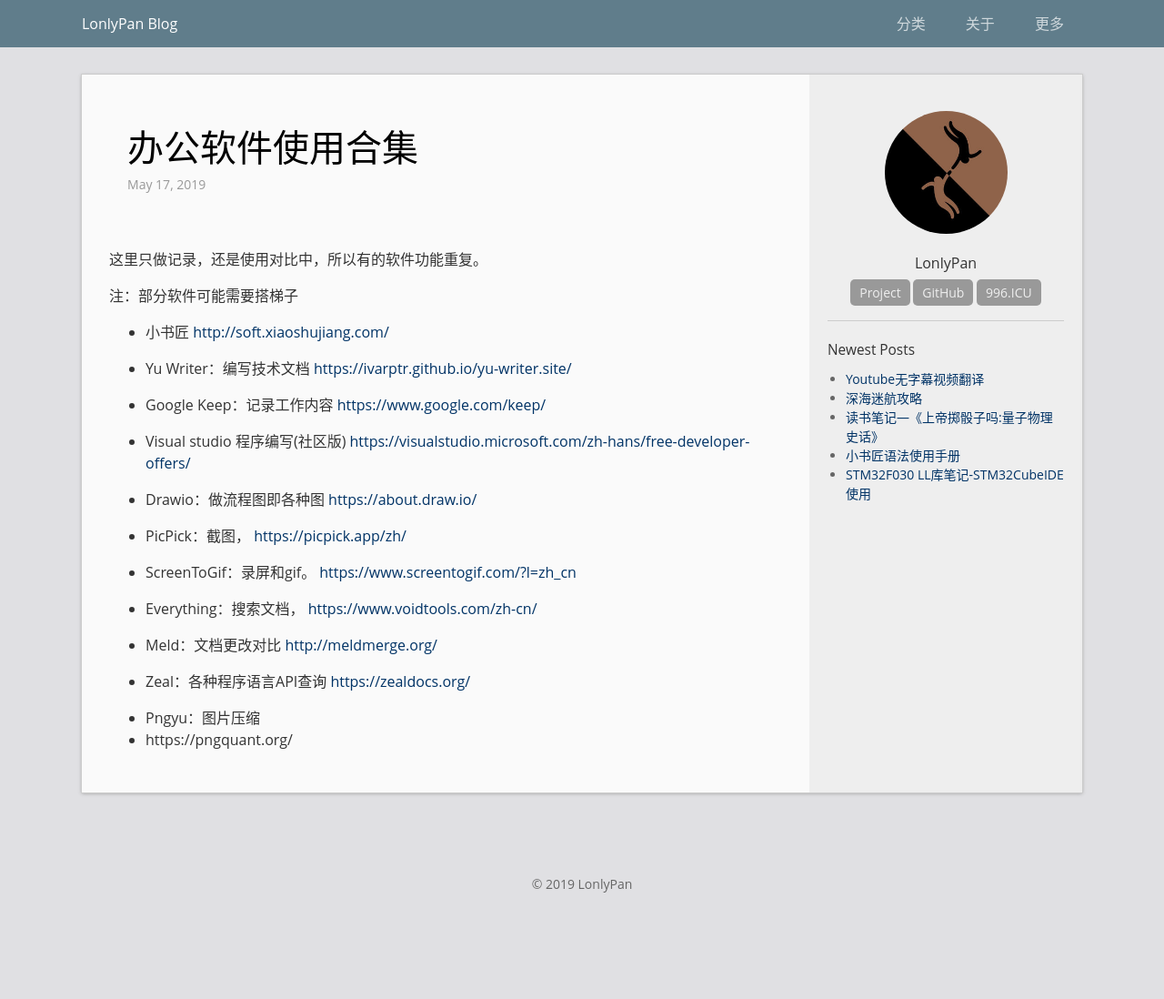
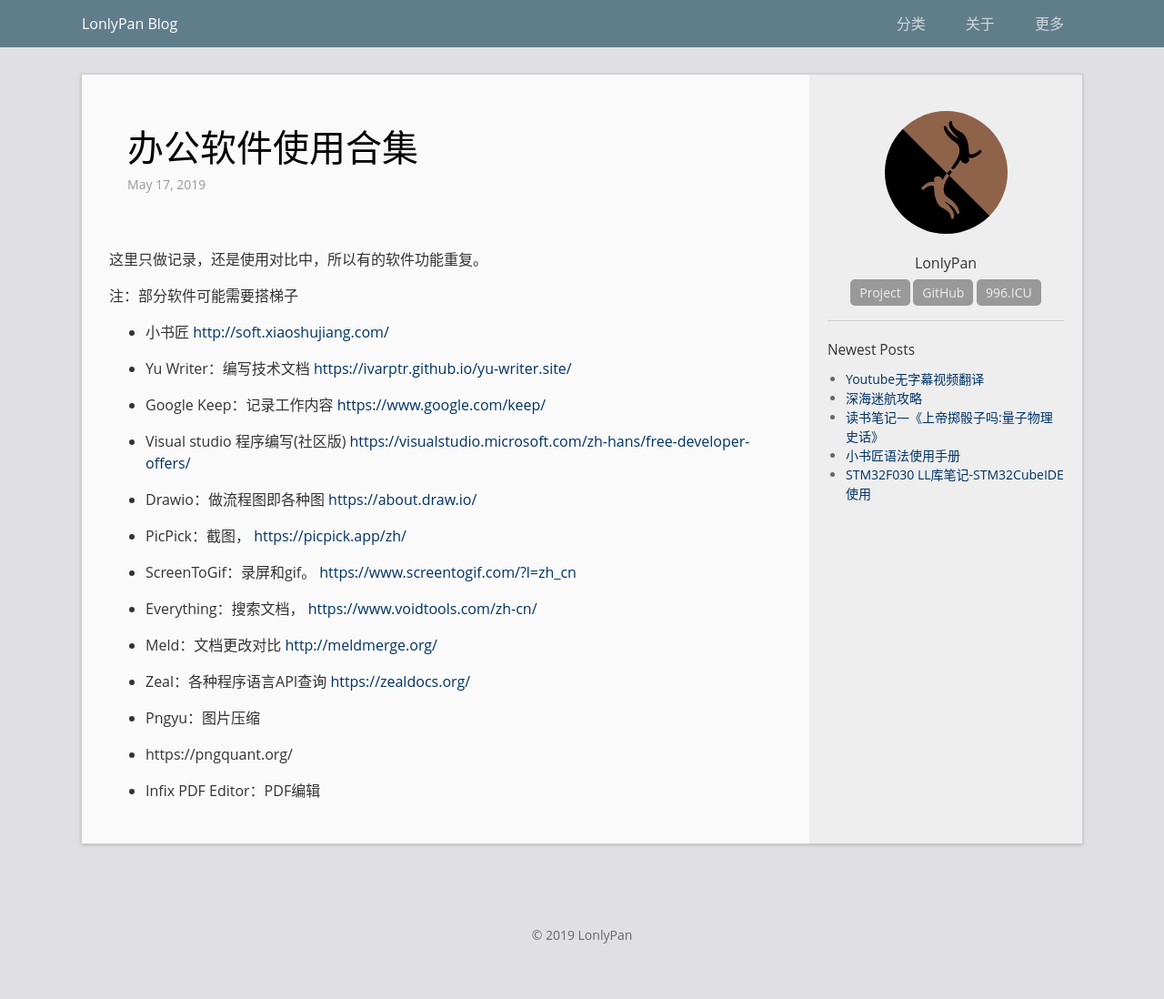
Before and after one commit to LonlyStack/LonlyPan.github.io, a Jekyll site: the page built from _posts/2019-05-17-办公软件使用合集.md, in a window 1280 px wide. Shown: the whole page at 91% size. Built offline with Jekyll 4.4.1, drawn with Linux system fonts in a browser that asks for light colours; before the commit the page ends 1042 px from its top, so only the background shows below that.

Commit message:
修改文件: _posts/2019-05-17-办公软件使用合集.md

```diff
--- a/_posts/2019-05-17-办公软件使用合集.md
+++ b/_posts/2019-05-17-办公软件使用合集.md
@@ -41,3 +41,5 @@
 
  - Pngyu：图片压缩
  - https://pngquant.org/
+
+- Infix PDF Editor：PDF编辑
```
